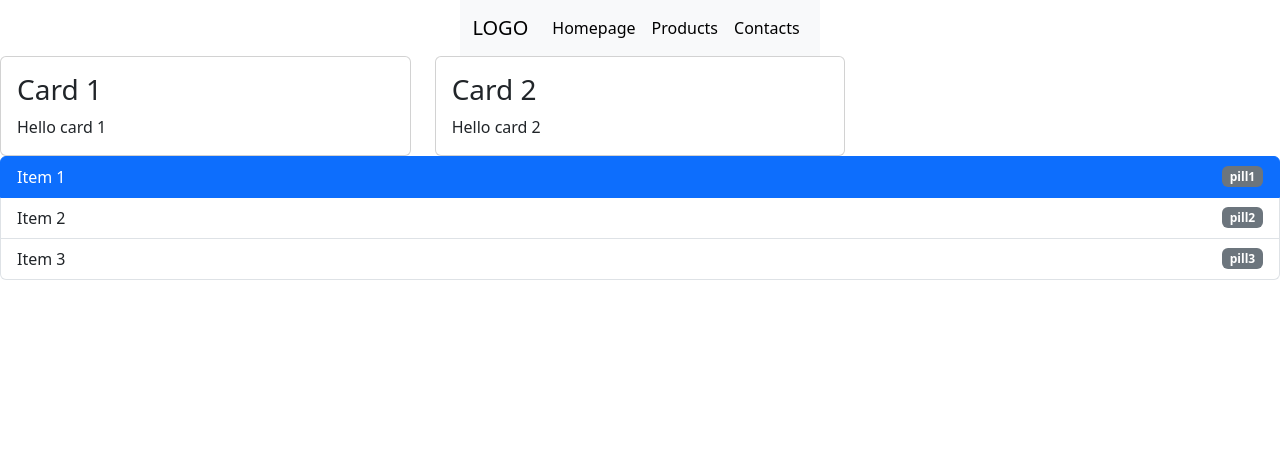
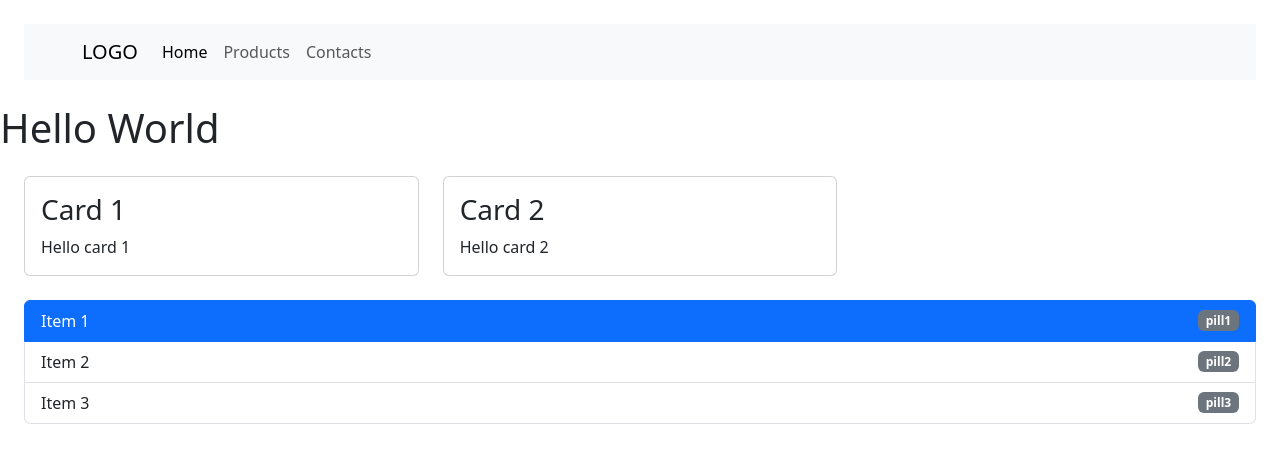
Before and after one commit to alessandrofalcoo/react-router, a React (Vite) app: page / in a window 1280 px wide. Shown: the top 462 px of the page. Built offline with nearby package versions, Linux system fonts and the light colour scheme.

Commit message:
refactor layout by adding Header, Main, and Footer components to Homepage, Contacts, and Products pages; implement routing for Contacts page

```diff
--- a/src/App.jsx
+++ b/src/App.jsx
@@ -10,8 +10,8 @@ function App() {
       <BrowserRouter>
         <Routes>
           <Route path="/" Component={Homepage} />
+          <Route path="/products" Component={Products} />
           <Route path="/contacts" Component={Contacts} />
-          <Route path="/products" Component={Products} />
         </Routes>
       </BrowserRouter>
     </>
--- a/src/components/Footer.jsx
+++ b/src/components/Footer.jsx
@@ -1,7 +1,29 @@
 export default function Footer() {
     return (
         <>
+            <footer className="m-4">
+                <ul className="list-group">
+                    <li
+                        className="list-group-item d-flex justify-content-between align-items-center active"
+                    >
+                        Item 1
+                        <span className="badge bg-secondary badge-pill">pill1</span>
+                    </li>
+                    <li
+                        className="list-group-item d-flex justify-content-between align-items-center"
+                    >
+                        Item 2
+                        <span className="badge bg-secondary badge-pill">pill2</span>
+                    </li>
+                    <li
+                        className="list-group-item d-flex justify-content-between align-items-center"
+                    >
+                        Item 3
+                        <span className="badge bg-secondary badge-pill">pill3</span>
+                    </li>
+                </ul>
 
+            </footer>
         </>
     )
 }
--- a/src/components/Header.jsx
+++ b/src/components/Header.jsx
@@ -1,7 +1,47 @@
+import { NavLink } from "react-router";
+
 export default function Header() {
     return (
         <>
+            <header className="m-4">
+                <nav
+                    className="navbar navbar-expand-sm navbar-light bg-light"
+                >
+                    <div className="container">
+                        <a className="navbar-brand" href="#"><i className="fa fa-long-arrow-down" aria-hidden="true"></i>LOGO</a>
+                        <button
+                            className="navbar-toggler d-lg-none"
+                            type="button"
+                            data-bs-toggle="collapse"
+                            data-bs-target="#collapsibleNavId"
+                            aria-controls="collapsibleNavId"
+                            aria-expanded="false"
+                            aria-label="Toggle navigation"
+                        >
+                            <span className="navbar-toggler-icon"></span>
+                        </button>
+                        <div className="collapse navbar-collapse" id="collapsibleNavId">
+                            <ul className="navbar-nav me-auto mt-2 mt-lg-0">
+                                <li className="nav-item">
+                                    <NavLink className="nav-link" to={"/"}>Home</NavLink>
 
+                                </li>
+                                <li className="nav-item">
+                                    <NavLink className="nav-link" to={"/products"}>Products</NavLink>
+
+                                </li>
+                                <li className="nav-item">
+                                    <NavLink className="nav-link" to={"/contacts"}>Contacts</NavLink>
+                                </li>
+                            </ul>
+                        </div>
+                    </div>
+                </nav>
+
+            </header >
+            <main>
+                <h1>Hello World</h1>
+            </main>
         </>
     )
 }
--- a/src/components/Main.jsx
+++ b/src/components/Main.jsx
@@ -1,7 +1,27 @@
 export default function Main() {
     return (
         <>
+            <main className="m-4">
+                <div className="row">
+                    <div className="col-4">
+                        <div className="card">
+                            <div className="card-body">
+                                <h3 className="card-title">Card 1</h3>
+                                <p className="card-text">Hello card 1</p>
+                            </div>
+                        </div>
+                    </div>
+                    <div className="col-4">
+                        <div className="card">
+                            <div className="card-body">
+                                <h3 className="card-title">Card 2</h3>
+                                <p className="card-text">Hello card 2</p>
+                            </div>
+                        </div>
+                    </div>
+                </div>
 
+            </main>
         </>
     )
 }
--- a/src/pages/Contacts.jsx
+++ b/src/pages/Contacts.jsx
@@ -1,7 +1,14 @@
+import Footer from "../components/Footer"
+import Header from "../components/Header"
+import Main from "../components/Main"
+
 export default function Contacts() {
     return (
         <>
-            <h1>Hello Contacts</h1>
+            <Header />
+            <Main />
+            <Footer />
+
         </>
     )
 }
--- a/src/pages/Homepage.jsx
+++ b/src/pages/Homepage.jsx
@@ -1,87 +1,15 @@
+import Header from "../components/Header"
+import Footer from "../components/Footer"
+import Main from "../components/Main";
+
+
 export default function Homepage() {
     return (
         <>
-            <header className="container d-flex justify-content-center">
-                <nav
-                    className="navbar navbar-expand-sm navbar-light bg-light"
-                >
-                    <div className="container">
-                        <a className="navbar-brand" href="#"><i className="fa fa-long-arrow-down" aria-hidden="true"></i>LOGO</a>
-                        <button
-                            className="navbar-toggler d-lg-none"
-                            type="button"
-                            data-bs-toggle="collapse"
-                            data-bs-target="#collapsibleNavId"
-                            aria-controls="collapsibleNavId"
-                            aria-expanded="false"
-                            aria-label="Toggle navigation"
-                        >
-                            <span className="navbar-toggler-icon"></span>
-                        </button>
-                        <div className="collapse navbar-collapse" id="collapsibleNavId">
-                            <ul className="navbar-nav me-auto mt-2 mt-lg-0">
-                                <li className="nav-item">
-                                    <a className="nav-link active" href="#" aria-current="page"
-                                    >Homepage
-                                        <span className="visually-hidden">(current)</span></a
-                                    >
-                                </li>
-                                <li className="nav-item">
-                                    <a className="nav-link active" href="#">Products</a>
-                                </li>
-                                <li className="nav-item">
-                                    <a className="nav-link active" href="#">Contacts</a>
-                                </li>
-                            </ul>
-                        </div>
-                    </div>
-                </nav>
+            <Header />
+            <Main />
+            <Footer />
 
-            </header >
-            <main>
-                <div className="row">
-                    <div className="col-4">
-                        <div className="card">
-                            <div className="card-body">
-                                <h3 className="card-title">Card 1</h3>
-                                <p className="card-text">Hello card 1</p>
-                            </div>
-                        </div>
-                    </div>
-                    <div className="col-4">
-                        <div className="card">
-                            <div className="card-body">
-                                <h3 className="card-title">Card 2</h3>
-                                <p className="card-text">Hello card 2</p>
-                            </div>
-                        </div>
-                    </div>
-                </div>
-
-            </main>
-            <footer>
-                <ul className="list-group">
-                    <li
-                        className="list-group-item d-flex justify-content-between align-items-center active"
-                    >
-                        Item 1
-                        <span className="badge bg-secondary badge-pill">pill1</span>
-                    </li>
-                    <li
-                        className="list-group-item d-flex justify-content-between align-items-center"
-                    >
-                        Item 2
-                        <span className="badge bg-secondary badge-pill">pill2</span>
-                    </li>
-                    <li
-                        className="list-group-item d-flex justify-content-between align-items-center"
-                    >
-                        Item 3
-                        <span className="badge bg-secondary badge-pill">pill3</span>
-                    </li>
-                </ul>
-
-            </footer>
         </>
     )
 }
--- a/src/pages/Products.jsx
+++ b/src/pages/Products.jsx
@@ -1,7 +1,15 @@
+import Header from "../components/Header";
+import Footer from "../components/Footer"
+import Main from "../components/Main";
+
+
 export default function Products() {
     return (
         <>
-            <h1>Hello Products</h1>
+            <Header />
+            <Main />
+            <Footer />
+
         </>
     )
 }
```
